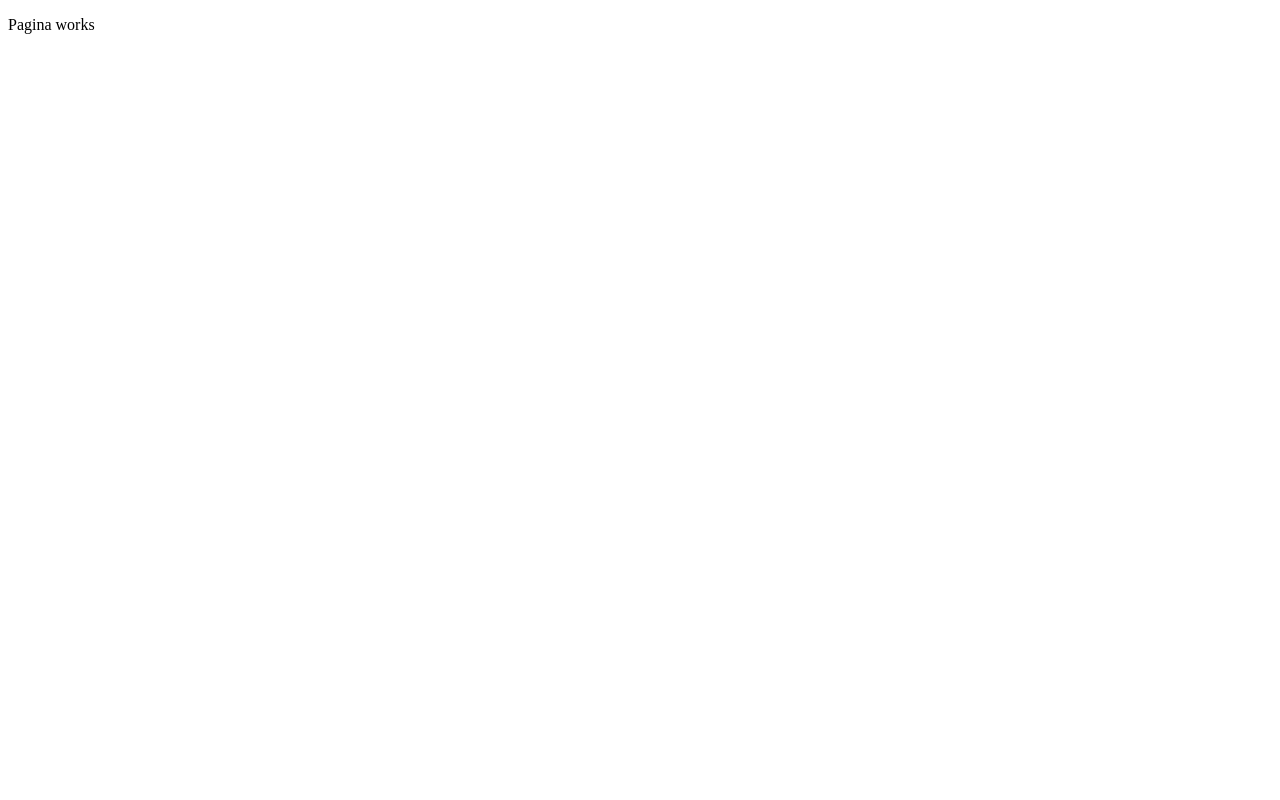
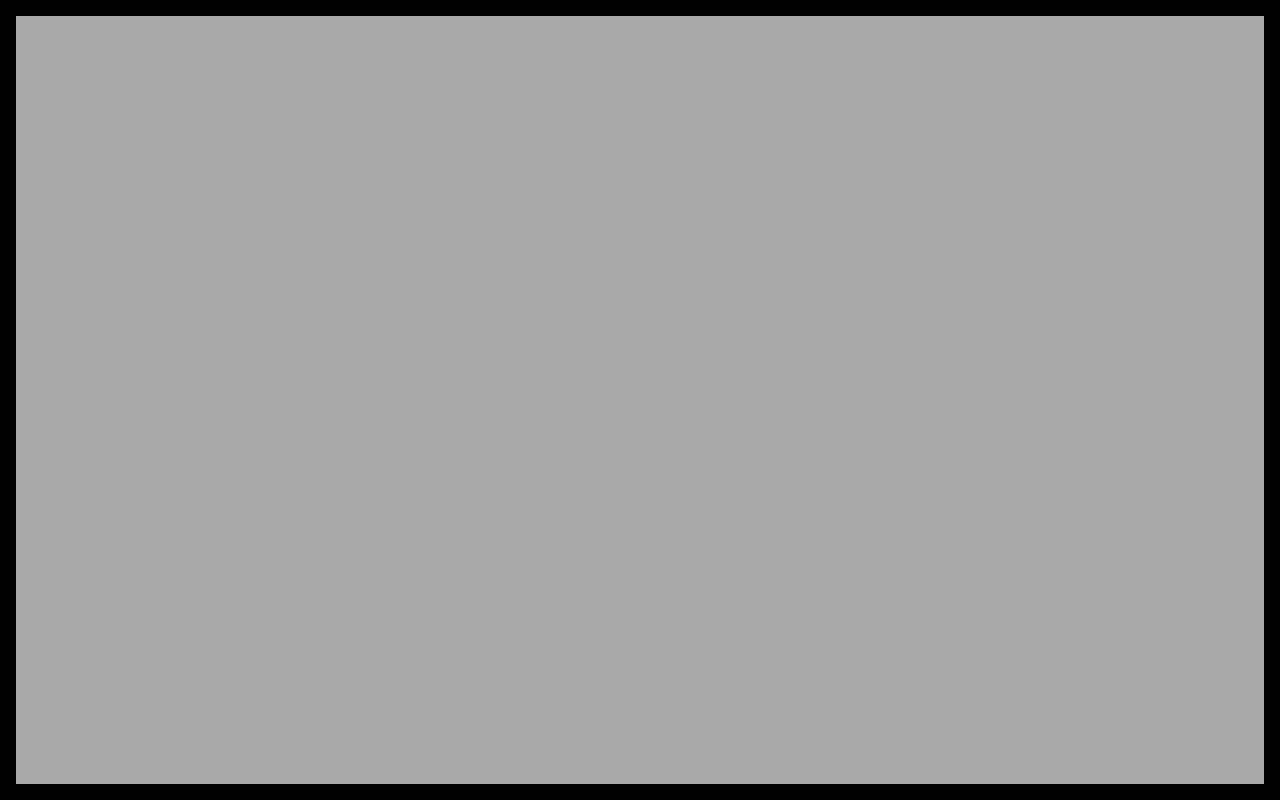
Before and after one commit to ramon-rossini/spotlights-api, an Angular app: page / in a window 1280 px wide. Built offline with nearby package versions, Linux system fonts and the light colour scheme.

Commit message:
Inicio fundo da homepage

```diff
--- a/src/app/componentes/pagina/pagina.component.css
+++ b/src/app/componentes/pagina/pagina.component.css
@@ -1,3 +1,18 @@
-seletor {
-    border: 10px solid #f00;
+.fundo {
+    background-color: black;
+    position: fixed;
+    top: 0;
+    right: 0;
+    bottom: 0;
+    left: 0;
 }
+
+.homepage-container {
+    margin: 1rem;
+    position: fixed;
+    top: 0;
+    right: 0;
+    bottom: 0;
+    left: 0;
+    background: darkgray;
+  }
--- a/src/app/componentes/pagina/pagina.component.html
+++ b/src/app/componentes/pagina/pagina.component.html
@@ -1,3 +1,3 @@
-<div></div>
-<!-- Opa -->
-<p>Pagina works</p>
+<section class="fundo">
+    <div class="homepage-container"></div>
+</section>
--- a/src/index.html
+++ b/src/index.html
@@ -1,5 +1,5 @@
 <!doctype html>
-<html lang="en">
+<html lang="pt-br">
 <head>
   <meta charset="utf-8">
   <title>Spotlights</title>
--- a/src/styles.css
+++ b/src/styles.css
@@ -1 +1,10 @@
 /* You can add global styles to this file, and also import other style files */
+html, body{
+    margin: 0px;
+    padding: 0px;
+    overflow-x: hidden;
+}
+
+body, html {
+    height: 100%;
+}
```
